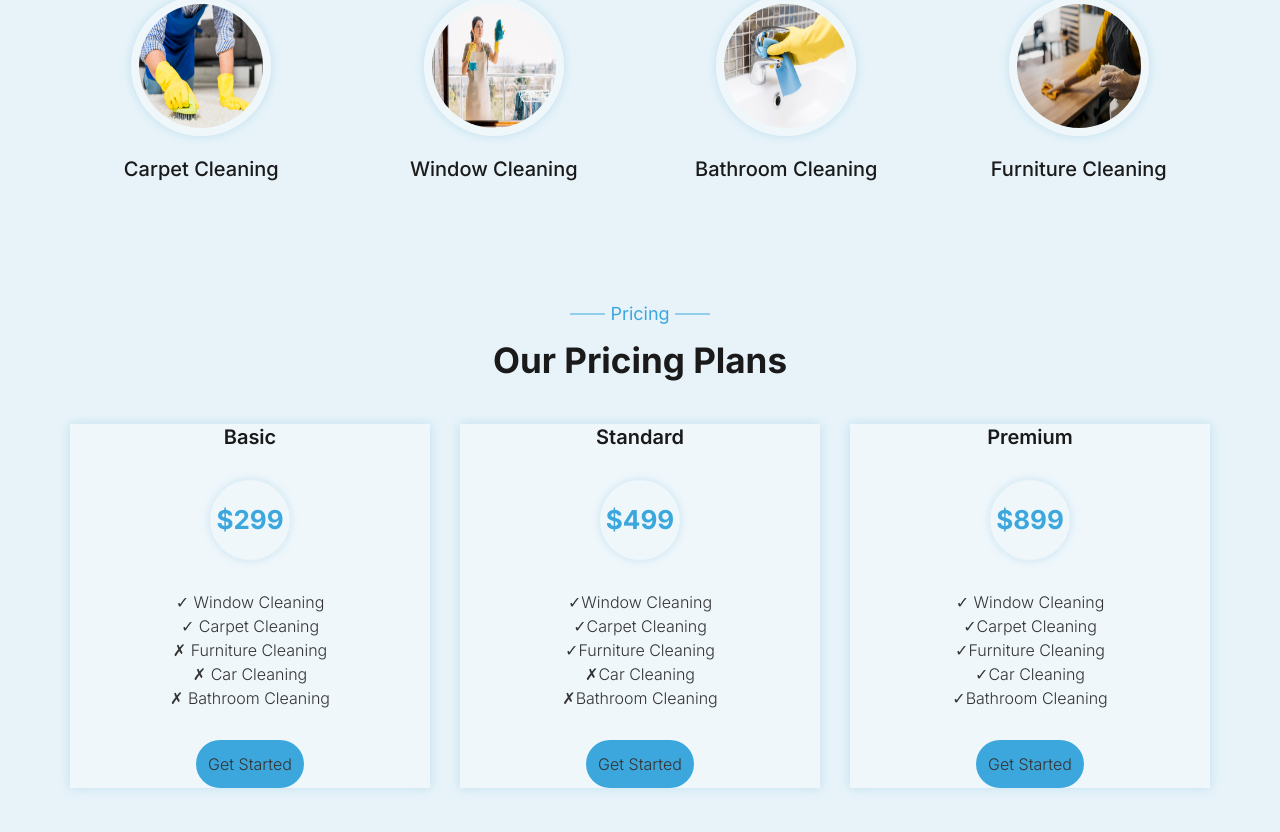
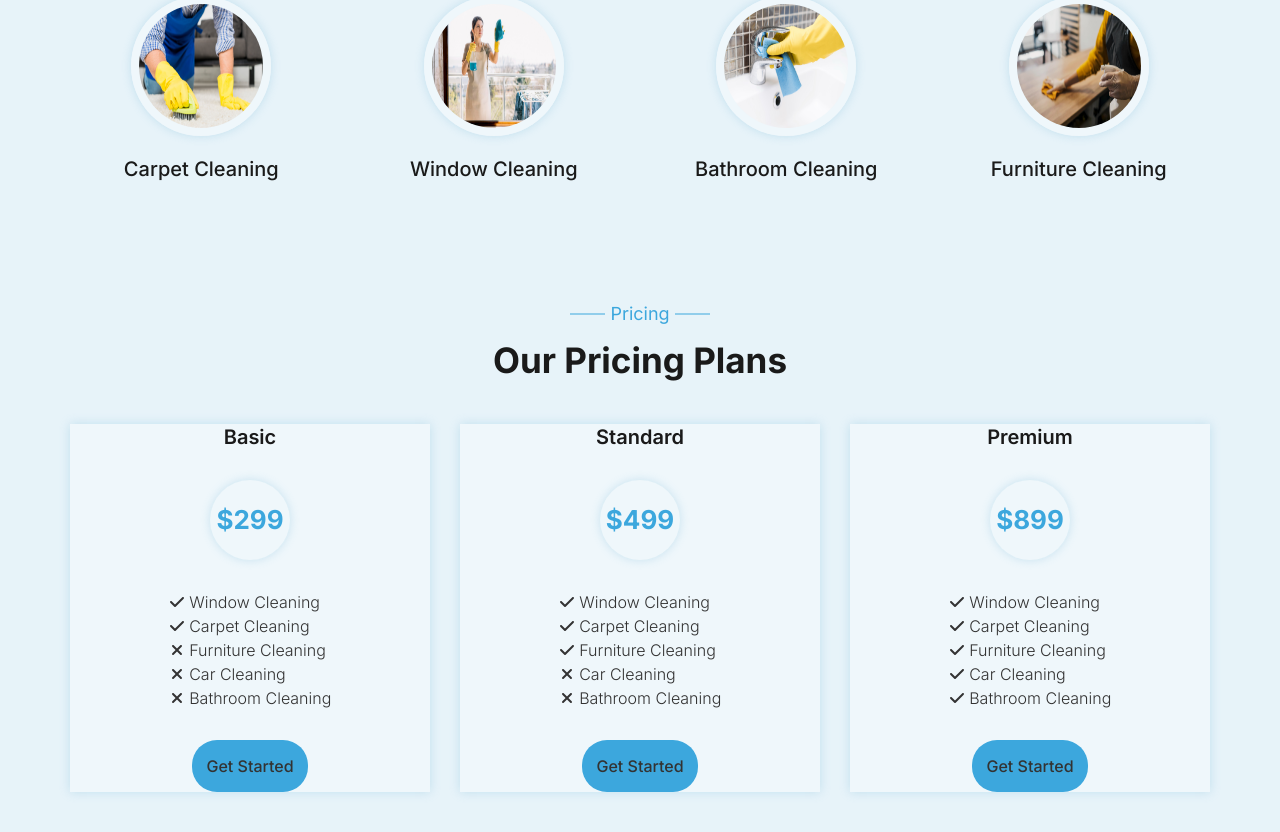
Before and after one commit to FrancisFlow/frontend-training, a Next.js app: page / in a window 1280 px wide. Shown: the part 1728-2560 px from the top of the page. Built offline with nearby package versions, Linux system fonts and the light colour scheme.

Commit message:
Added font-awesome checkmarks and aligned ul to start

```diff
--- a/src/components/pricing/Pricing.js
+++ b/src/components/pricing/Pricing.js
@@ -1,3 +1,6 @@
+import { FontAwesomeIcon } from "@fortawesome/react-fontawesome";
+import { faCheck } from "@fortawesome/free-solid-svg-icons";
+import { faXmark } from "@fortawesome/free-solid-svg-icons";
 const Pricing = () => {
     return (
         <>
@@ -15,45 +18,45 @@ const Pricing = () => {
                             <h2>$299</h2>
                         </div>
                         <div className="features">
-                        <ul className="" >
-                           <li>✓ Window Cleaning</li>
-                            <li>✓ Carpet Cleaning </li>
-                            <li>✗ Furniture Cleaning</li>
-                            <li>✗ Car Cleaning</li>
-                            <li>✗ Bathroom Cleaning</li>
+                        <ul className="flex flex-col items-start" >
+                           <li> <FontAwesomeIcon icon={faCheck} className="h-4 w-4 inline-block" /> Window Cleaning</li>
+                            <li><FontAwesomeIcon icon={faCheck} className="h-4 w-4 inline-block" /> Carpet Cleaning</li>
+                            <li><FontAwesomeIcon icon={faXmark} className="h-4 w-4 inline-block" /> Furniture Cleaning</li>
+                            <li><FontAwesomeIcon icon={faXmark} className="h-4 w-4 inline-block" /> Car Cleaning</li>
+                            <li><FontAwesomeIcon icon={faXmark} className="h-4 w-4 inline-block" /> Bathroom Cleaning</li>
                         </ul>
 
                         </div>
 
-                        <button type="button">Get Started</button>
+                        <button className="btn "  type="button">Get Started</button>
                     </div>
                     <div className="pricing-item">
                         <h2 className="plan-title" >Standard</h2>
                         <div className="round-price">
                             <h2>$499</h2>
                         </div>
-                        <ul>
-                           <li>✓Window Cleaning</li>
-                           <li>✓Carpet Cleaning </li>
-                            <li>✓Furniture Cleaning</li>
-                            <li>✗Car Cleaning</li>
-                            <li>✗Bathroom Cleaning</li>
+                        <ul className="flex flex-col items-start" >
+                           <li> <FontAwesomeIcon icon={faCheck} className="h-4 w-4 inline-block" /> Window Cleaning</li>
+                           <li> <FontAwesomeIcon icon={faCheck} className="h-4 w-4 inline-block"/> Carpet Cleaning </li>
+                            <li><FontAwesomeIcon icon={faCheck} className="h-4 w-4 inline-block" /> Furniture Cleaning</li>
+                            <li><FontAwesomeIcon icon={faXmark} className="h-4 w-4 inline-block" /> Car Cleaning</li>
+                            <li><FontAwesomeIcon icon={faXmark} className="h-4 w-4 inline-block" /> Bathroom Cleaning</li>
                         </ul>
-                        <button type="button">Get Started</button>
+                        <button  className="btn"type="button">Get Started</button>
                     </div>
                     <div className="pricing-item">
                         <h2 className="plan-title" >Premium</h2>
                         <div className="round-price">
                             <h2>$899</h2>
                         </div>
-                        <ul>
-                          <li> ✓ Window Cleaning</li>
-                            <li>✓Carpet Cleaning </li>
-                            <li>✓Furniture Cleaning</li>
-                            <li>✓Car Cleaning</li>
-                           <li>✓Bathroom Cleaning</li>
+                        <ul className="flex flex-col items-start" >
+                          <li> <FontAwesomeIcon icon={faCheck} className="h-4 w-4 inline-block" />  Window Cleaning</li>
+                            <li><FontAwesomeIcon icon={faCheck} className="h-4 w-4 inline-block" /> Carpet Cleaning </li>
+                            <li><FontAwesomeIcon icon={faCheck} className="h-4 w-4 inline-block" /> Furniture Cleaning</li>
+                            <li><FontAwesomeIcon icon={faCheck} className="h-4 w-4 inline-block" /> Car Cleaning</li>
+                           <li><FontAwesomeIcon icon={faCheck} className="h-4 w-4 inline-block" /> Bathroom Cleaning</li>
                         </ul>
-                        <button type="button">Get Started</button>
+                        <button className="btn" type="button">Get Started</button>
 
                     </div>
 
```
